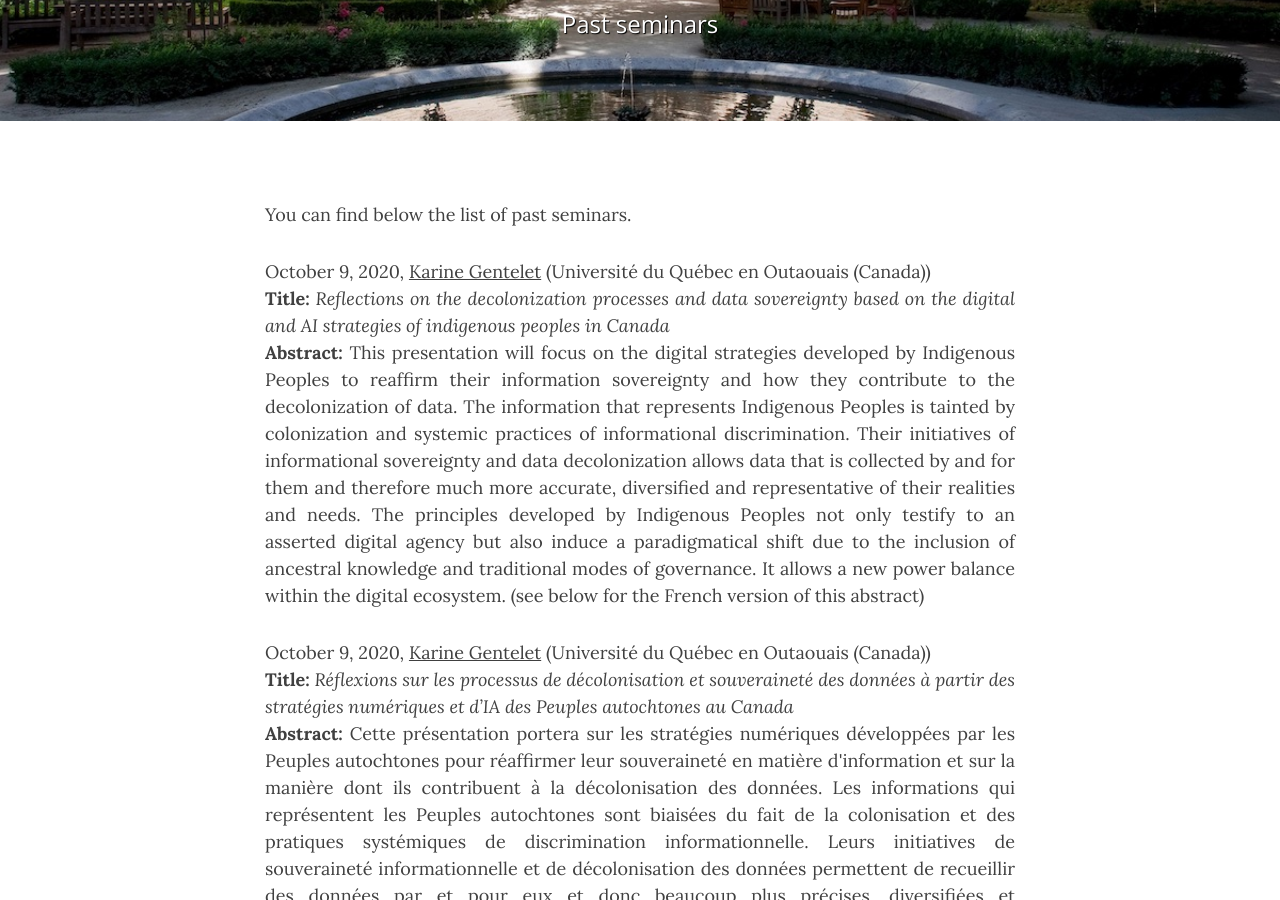
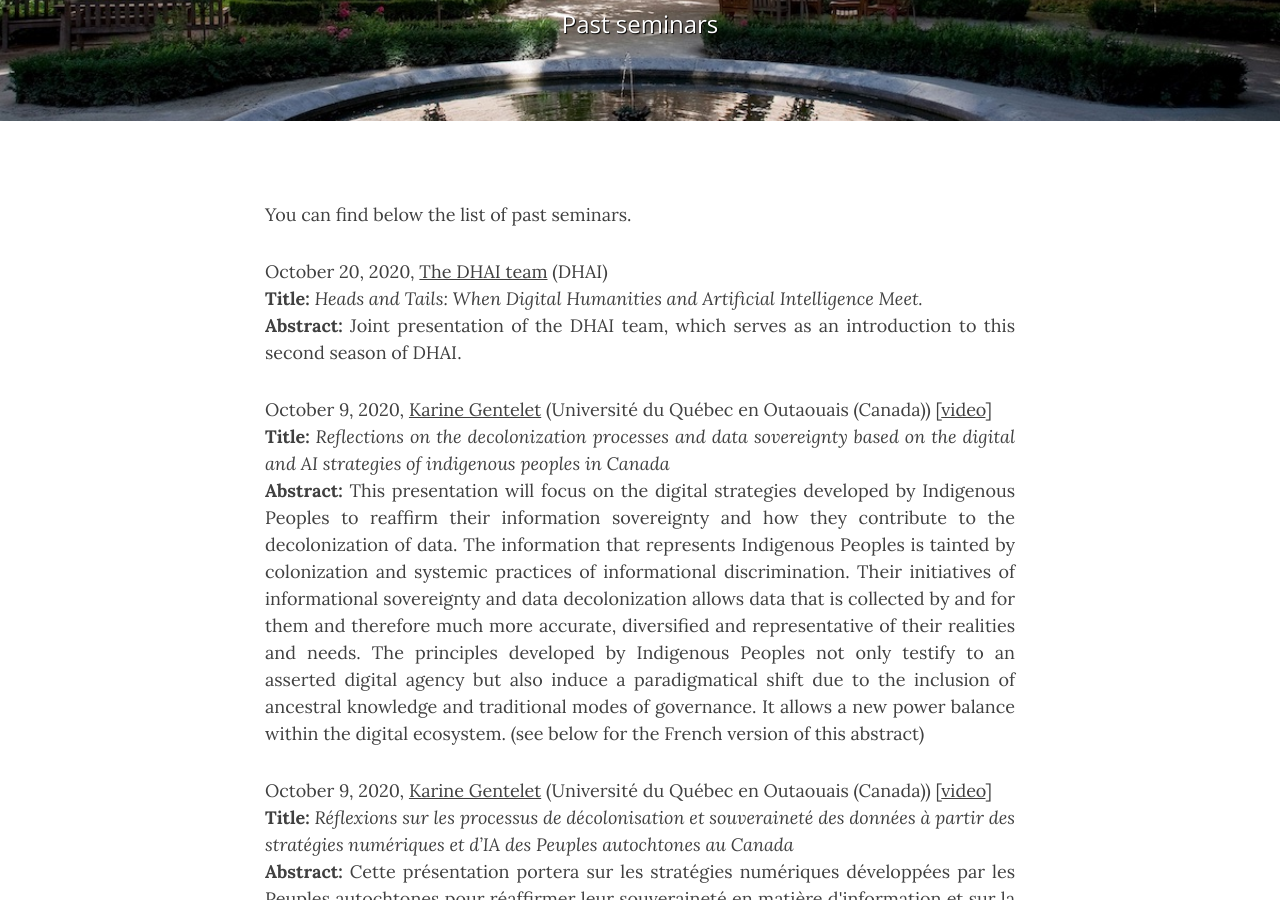
Before and after one commit to dhai-seminar/dhai-seminar.github.io, a Jekyll site: the page built from past.md, in a window 1280 px wide and 900 px high, scrolled down 195 px. Built offline with Jekyll 4.4.1, drawn with Linux system fonts in a browser that asks for light colours; nearby versions of some CDN libraries.

Commit message:
udpate video

```diff
--- a/_data/next.yml
+++ b/_data/next.yml
@@ -1,15 +1,3 @@
-
-
-- speaker: "The DHAI team"
-  date: October 20, 2020
-  time: 12:00-14:00
-  room: "online (<a href='https://global.gotomeeting.com/join/495493061'>link here</a>)"
-  affiliation: "DHAI"
-  url: "https://dhai-seminar.github.io/"
-  title: "Heads and Tails: When Digital Humanities and Artificial Intelligence Meet."
-  abstract: "Joint presentation of the DHAI team, which serves as an introduction to this second season of DHAI."
-  slides: nothing
-  video: nothing
 
 - speaker: "Philippe Gambette"
   date: November 24, 2020
--- a/_data/past.yml
+++ b/_data/past.yml
@@ -1,30 +1,41 @@
 
-- speaker: "Karine Gentelet"
-  date: October 9, 2020
-  time: 15:00-16:30
-  room: "online (<a href='https://global.gotomeeting.com/join/223326581'>link here</a>)"
-  affiliation: "Université du Québec en Outaouais (Canada)"
-  url: "https://apps.uqo.ca/DosEtuCorpsProf/PageProfesseur.aspx?id=karine.gentelet@uqo.ca"
-  title: "Reflections on the decolonization processes and data sovereignty based on the digital and AI strategies of indigenous peoples in Canada"
-  abstract: "This presentation will focus on the digital strategies developed by Indigenous Peoples to reaffirm their information sovereignty and how they contribute to the decolonization of data. The information that represents Indigenous Peoples is tainted by colonization and systemic practices of informational discrimination. Their initiatives of informational sovereignty and data decolonization allows data that is collected by and for them and therefore much more accurate, diversified and representative of their realities and needs. The principles developed by Indigenous Peoples not only testify to an asserted digital agency but also induce a paradigmatical shift due to the inclusion of ancestral knowledge and traditional modes of governance. It allows a new power balance within the digital ecosystem. (see below for the French version of this abstract)"
+- speaker: "The DHAI team"
+  date: October 20, 2020
+  time: 12:00-14:00
+  room: "online"
+  affiliation: "DHAI"
+  url: "https://dhai-seminar.github.io/"
+  title: "Heads and Tails: When Digital Humanities and Artificial Intelligence Meet."
+  abstract: "Joint presentation of the DHAI team, which serves as an introduction to this second season of DHAI."
   slides: nothing
   video: nothing
 
 - speaker: "Karine Gentelet"
   date: October 9, 2020
   time: 15:00-16:30
-  room: "online (<a href='https://global.gotomeeting.com/join/223326581'>link here</a>)"
+  room: "online"
+  affiliation: "Université du Québec en Outaouais (Canada)"
+  url: "https://apps.uqo.ca/DosEtuCorpsProf/PageProfesseur.aspx?id=karine.gentelet@uqo.ca"
+  title: "Reflections on the decolonization processes and data sovereignty based on the digital and AI strategies of indigenous peoples in Canada"
+  abstract: "This presentation will focus on the digital strategies developed by Indigenous Peoples to reaffirm their information sovereignty and how they contribute to the decolonization of data. The information that represents Indigenous Peoples is tainted by colonization and systemic practices of informational discrimination. Their initiatives of informational sovereignty and data decolonization allows data that is collected by and for them and therefore much more accurate, diversified and representative of their realities and needs. The principles developed by Indigenous Peoples not only testify to an asserted digital agency but also induce a paradigmatical shift due to the inclusion of ancestral knowledge and traditional modes of governance. It allows a new power balance within the digital ecosystem. (see below for the French version of this abstract)"
+  slides: nothing
+  video: https://savoirs.ens.fr/expose.php?id=3897
+
+- speaker: "Karine Gentelet"
+  date: October 9, 2020
+  time: 15:00-16:30
+  room: "online"
   affiliation: "Université du Québec en Outaouais (Canada)"
   url: "https://apps.uqo.ca/DosEtuCorpsProf/PageProfesseur.aspx?id=karine.gentelet@uqo.ca"
   title: "Réflexions sur les processus de décolonisation et souveraineté des données à partir des stratégies numériques et d’IA des Peuples autochtones au Canada"
   abstract: "Cette présentation portera sur les stratégies numériques développées par les Peuples autochtones pour réaffirmer leur souveraineté en matière d'information et sur la manière dont ils contribuent à la décolonisation des données. Les informations qui représentent les Peuples autochtones sont biaisées du fait de la colonisation et des pratiques systémiques de discrimination informationnelle. Leurs initiatives de souveraineté informationnelle et de décolonisation des données permettent de recueillir des données par et pour eux et donc beaucoup plus précises, diversifiées et représentatives de leurs réalités et de leurs besoins. Les principes développés par les Peuples autochtones témoignent non seulement d'une agence numérique affirmée, mais induisent également un changement de paradigme dû à l'inclusion des connaissances ancestrales et des modes de gouvernance traditionnels. Ils permettent un nouvel équilibre des pouvoirs au sein de l'écosystème numérique."
   slides: nothing
-  video: nothing
+  video: https://savoirs.ens.fr/expose.php?id=3897
 
 - speaker: "Antonio Casilli"
   date: June 8, 2020
   time: 12h-14h
-  room: "online (<a href='https://demo.bigbluebutton.org/gl/lea-chh-a7a'>link here</a>)"
+  room: "online"
   affiliation: "Paris School of Telecommunications (Telecom Paris)"
   url: "https://www.casilli.fr"
   title: "The last mile of inequality: What COVID-19 is doing to labor and automation"
@@ -38,7 +49,7 @@
 - speaker: "Sietske Fransen & Leonardo Impett"
   date: June 4, 2020
   time: 15h-17h
-  room: "online (<a href='https://unige.zoom.us/j/98152738608'>link here, ID meeting : 981 5273 8608</a>)"
+  room: "online"
   affiliation: "Max-Planck-Institut für Kunstgeschichte"
   url: "https://www.ens.fr"
   title: "Print, Code, Data: New Media Disruptions and Scientific Visualization"
```
